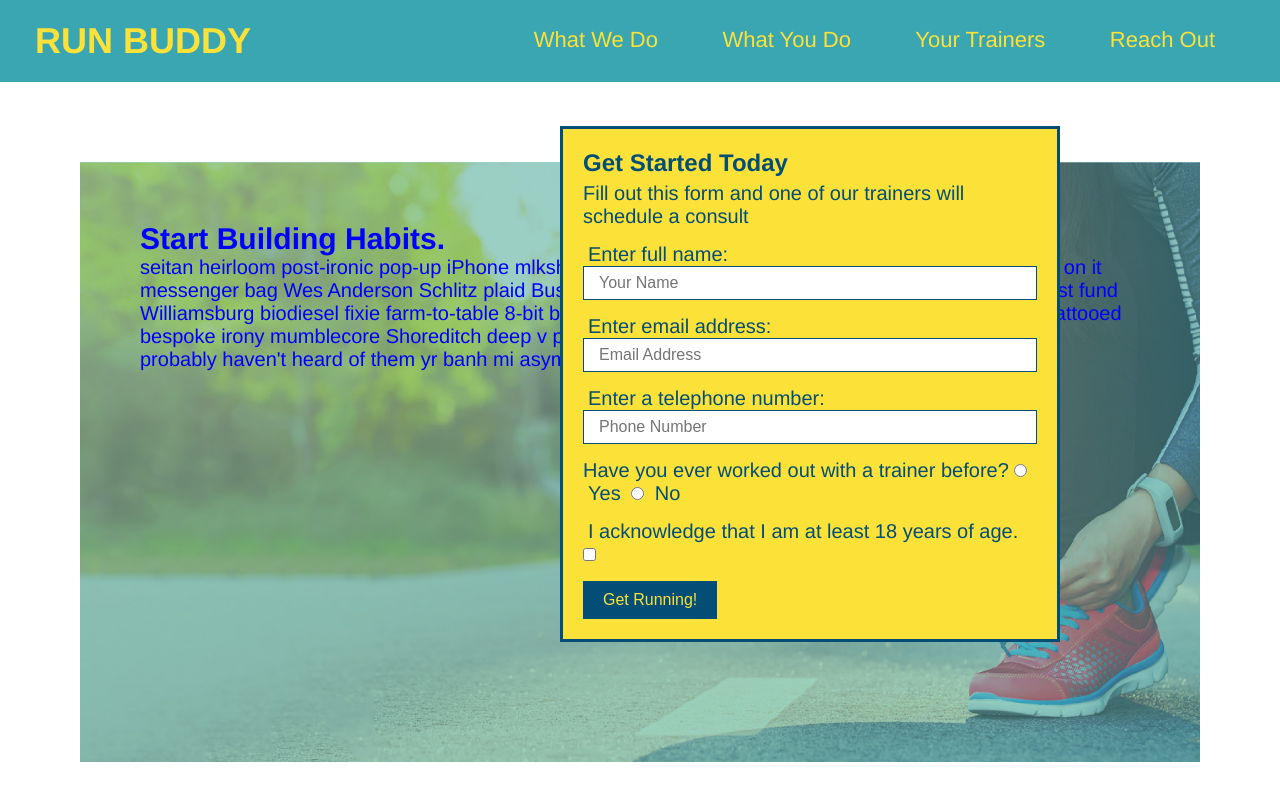
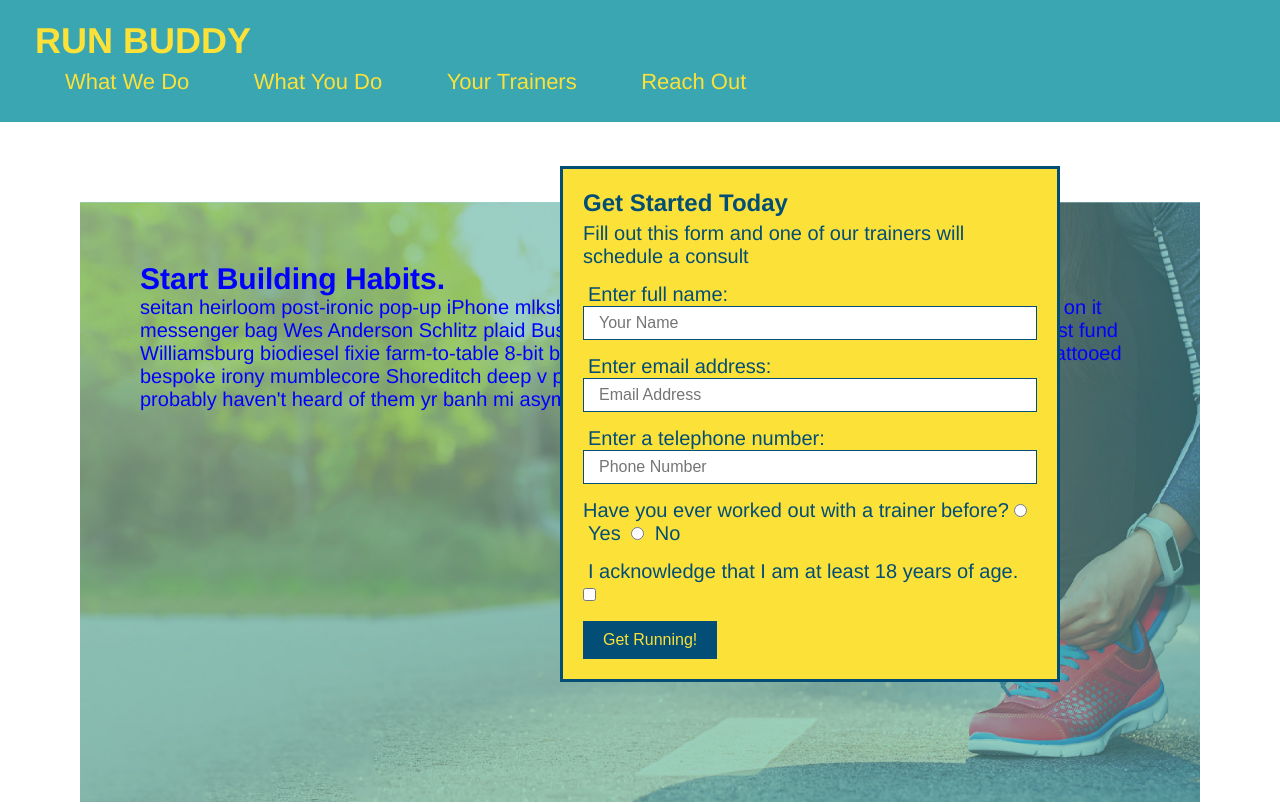
Before and after one commit to ninjacupcakeart/run-buddy, a plain HTML site: page index.html in a window 1280 px wide. Shown: the top 804 px of the page. Drawn offline with Linux system fonts and the light colour scheme.

Commit message:
add flexbox

```diff
--- a/assets/css/style.css
+++ b/assets/css/style.css
@@ -20,7 +20,8 @@ header h1 {
     font-size: 36px;
     color: #fce138;
     margin: 0;
-    display: inline;
+    display: flex;
+    flex-wrap: wrap;
 }
 
 header a {
@@ -29,7 +30,6 @@ header a {
 }
 
 header nav {
-    float: right;
     margin: 7px 0;
 }
 
```
